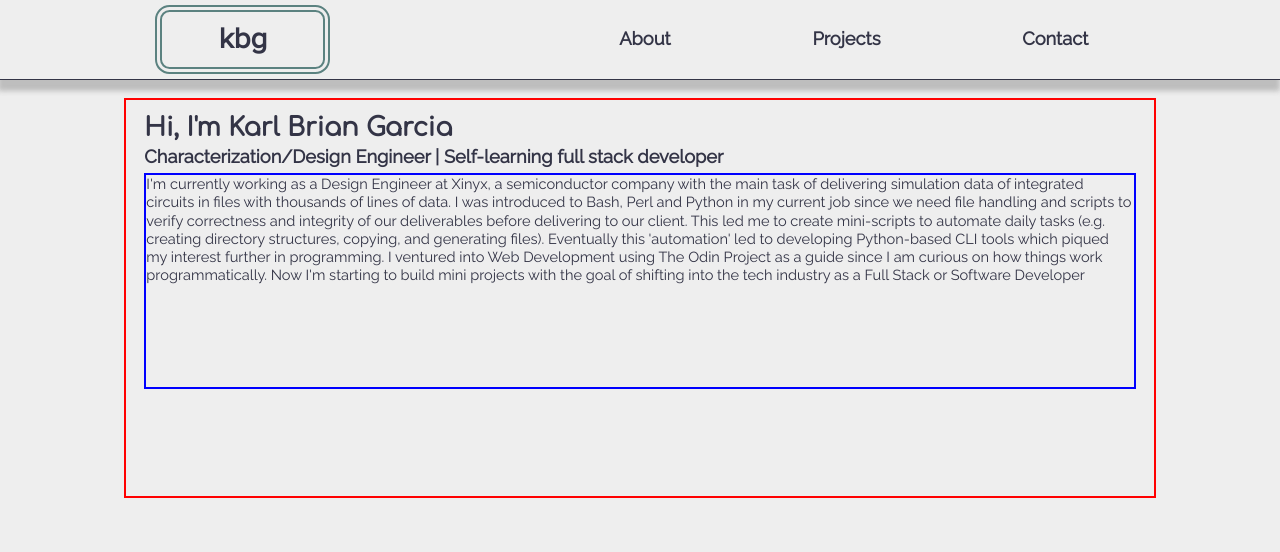
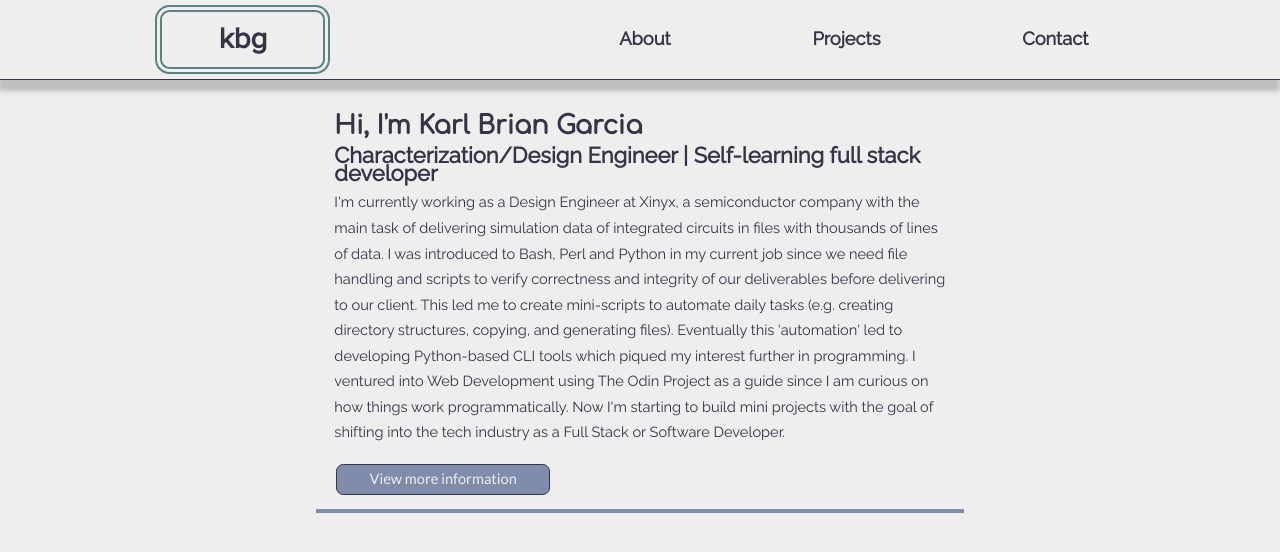
Before and after one commit to kbgarcia8/portfolio, a React (Vite) app in the folder portfolio/: page / in a window 1280 px wide. Shown: the top 552 px of the page. Built offline with nearby package versions, Linux system fonts and the light colour scheme.

Commit message:
Done non functional about section

```diff
--- a/portfolio/src/components/atoms/Button/Button.jsx
+++ b/portfolio/src/components/atoms/Button/Button.jsx
@@ -25,11 +25,6 @@ const Button = ({
             id={id}
             type={buttonType}
             className={className}
-            $bgColor={bgColor}
-            $lineColor={lineColor}
-            $borderColor={borderColor}
-            $hoverColor={hoverColor}
-            $hoverBorderColor={hoverBorderColor}
             {...dataAttributes}
         >
             <styled.ButtonTextAndIconSpace className={"button-icon-text-space"}>
--- a/portfolio/src/components/atoms/Button/Button.styles.js
+++ b/portfolio/src/components/atoms/Button/Button.styles.js
@@ -5,9 +5,9 @@ export const DefaultButton = styled.button`
     display: flex;
     align-items: center;
     justify-items: center;
-    background-color: ${props => props.$bgColor || 'blue'};
-    color: ${props => props.$lineColor || 'white'};
-    border: ${v.borderThickness.light} solid ${props => props.$borderColor || 'black'};
+    background-color: ${({theme}) => theme.blue || 'blue'};
+    color: ${({theme}) => theme.bg || 'white'};
+    border: ${v.borderThickness.light} solid ${({theme}) => theme.text || 'black'};
     border-radius: ${v.borderRadius.xlarge};
     padding: ${v.spacing.xxxsmall} ${v.spacing.small};
     margin: 0.125rem;
@@ -16,8 +16,8 @@ export const DefaultButton = styled.button`
     cursor: pointer;
 
     &:hover {
-        background-color: ${props => props.$hoverColor || 'lightblue'};
-        border: ${v.borderThickness.light} solid ${props => props.$hoverBorderColor || 'gray'};
+        background-color: lightblue;
+        border: ${v.borderThickness.light} solid gray;
     }
 
     & .button-icon-text-space {
--- a/portfolio/src/components/layout/MainLayout/MainLayout.styles.js
+++ b/portfolio/src/components/layout/MainLayout/MainLayout.styles.js
@@ -19,6 +19,8 @@ export const MainLayoutHeader = styled.header`
 `;
 
 export const MainLayoutContent = styled.main`
+    display: flex;
+    justify-content: center;
     width: 100%;
     min-height: 50vh;
     overflow-y: auto;
--- a/portfolio/src/components/molecules/Section/Section.styles.js
+++ b/portfolio/src/components/molecules/Section/Section.styles.js
@@ -14,7 +14,7 @@ export const SectionTitle = styled.h2`
     font-weight: ${v.fontWeight.bolder};
 `;
 
-export const SectionDescription = styled.h4`
+export const SectionDescription = styled.h3`
     text-align: left;
     font-family: ${v.fonts.secondary}, ${v.fonts.fallback};
 `;
--- a/portfolio/src/components/pages/MainPage/MainPage.jsx
+++ b/portfolio/src/components/pages/MainPage/MainPage.jsx
@@ -1,5 +1,6 @@
 import React from "react";
 import PropTypes from "prop-types";
+import Divider from "components/atoms/Divider";
 import * as styled from './MainPage.styles.js';
 
 const aboutSectionParagraph = `I'm currently working as a Design Engineer at Xinyx, a semiconductor company with the main task of
@@ -8,7 +9,7 @@ in my current job since we need file handling and scripts to verify correctness
 to our client. This led me to create mini-scripts to automate daily tasks (e.g. creating directory structures, copying, and generating files).
 Eventually this 'automation' led to developing Python-based CLI tools which piqued my interest further in programming. I ventured into Web
 Development using The Odin Project as a guide since I am curious on how things work programmatically. Now I'm starting to build mini projects
-with the goal of shifting into the tech industry as a Full Stack or Software Developer`;
+with the goal of shifting into the tech industry as a Full Stack or Software Developer.`;
 
 const MainPage = () => {
     return (
@@ -17,7 +18,11 @@ const MainPage = () => {
                 <styled.AboutSectionParagraph>
                     {aboutSectionParagraph}
                 </styled.AboutSectionParagraph>
+                <styled.ViewButtonContainer>
+                    <styled.ViewAbout className={'view-about'} text={"View more information"}/>
+                </styled.ViewButtonContainer>
             </styled.AboutSection>
+            <Divider/>
         </styled.MainPageWrapper>
     )
 }
--- a/portfolio/src/components/pages/MainPage/MainPage.styles.js
+++ b/portfolio/src/components/pages/MainPage/MainPage.styles.js
@@ -1,9 +1,10 @@
 import styled from "styled-components";
 import { v } from "styles/variables.js";
 import Section from "components/molecules/Section";
+import Button from "components/atoms/Button";
 
 export const MainPageWrapper = styled.div`
-    width: 100%;
+    width: 70%;
     height: 100%;
     padding-block: ${v.spacing.medium};
     padding-inline: ${v.spacing.xxxlarge};
@@ -12,10 +13,28 @@ export const MainPageWrapper = styled.div`
 export const AboutSection = styled(Section)`
     width: 100%;
     height: 50vh;
-    border: 2px solid red;
 `;
 
 export const AboutSectionParagraph = styled.p`
-    height: 60%;
-    border: 2px solid blue;
+    height: 70%;
+    line-height: 1.75rem;
 `;
+
+export const ViewButtonContainer = styled.div`
+    height: 10%;
+`;
+
+export const ViewAbout = styled(Button)`
+    &.view-about{
+        background-color: ${({theme}) => theme.blue};
+        height: 100%;
+        width: 35%;
+        border-radius: ${v.borderRadius.medium};
+    }
+    &:hover{
+        background-color: ${({theme}) => theme.blue2};
+    }
+    & span {
+        font-size: ${v.fontSize.small};
+    }
+`;
--- a/portfolio/src/styles/theme.js
+++ b/portfolio/src/styles/theme.js
@@ -3,7 +3,9 @@ export const lightTheme = {
     text: '#333446',
     bg: '#EEEEEE',
     blue: '#7F8CAA',
+    blue2: '#80A6FF',
     teal: '#5b8280ff',
+    teal2: '#AEEAE7',
     gray: '#AEAEAE',
     information: '#202234',
     success: '#123524',
@@ -16,7 +18,9 @@ export const darkTheme = {
     bg: '#333446',
     text: '#EEEEEE',
     blue: '#80A6FF',
+    blue2: '#7F8CAA',
     teal: '#AEEAE7',
+    teal2: '#5b8280ff',
     gray: '#D0D0DD',
     information: '#C9E6F0',
     success: '#9EDF9C',
```
